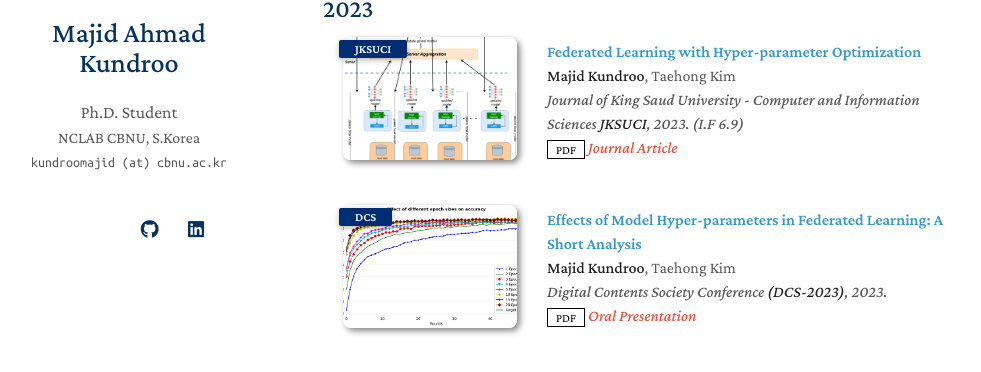
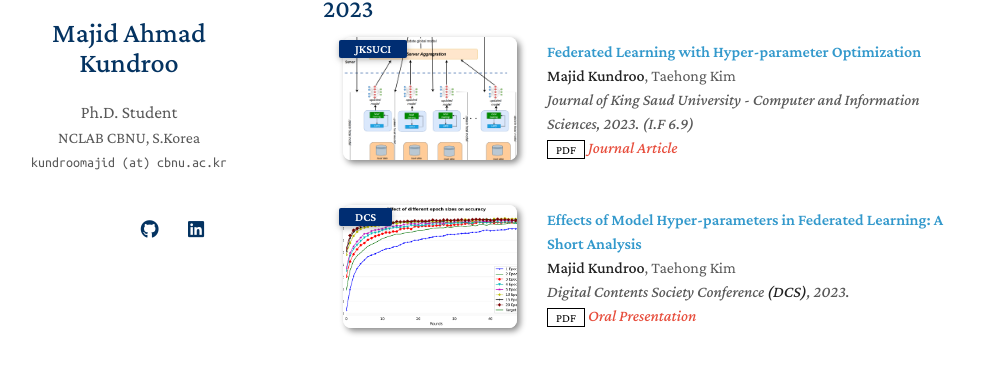
Before and after one commit to kundroomajid/kundroomajid.github.io, a Jekyll site: the page built from index.md, in a window 1280 px wide and 900 px high, scrolled down 711 px. Shown: the part 169-541 px from the top of the window, without its empty margins (147-1128 px from the left). Built offline with Jekyll 4.4.1, drawn with Linux system fonts in a browser that asks for light colours; nearby versions of some CDN libraries; a style sheet for code colours, icons or effects is not loaded; our own code applies the rules of GitHub Pages for plain Markdown files.

```diff
--- a/_includes/publications.md
+++ b/_includes/publications.md
@@ -14,7 +14,7 @@
       <div class="col-sm-9" style="position: relative;padding-right: 15px;padding-left: 20px;">
         <div class="title"><a href="https://doi.org/10.1016/j.jksuci.2023.101740">Federated Learning with Hyper-parameter Optimization</a></div>
         <div class="author"><strong>Majid Kundroo</strong>, Taehong Kim</div>
-        <div class="periodical"><em>Journal of King Saud University - Computer and Information Sciences <strong>JKSUCI</strong>, 2023. (I.F 6.9)</em></div>
+        <div class="periodical"><em>Journal of King Saud University - Computer and Information Sciences, 2023. (I.F 6.9)</em></div>
         <div class="links">
           <a href="#" class="btn btn-sm z-depth-0" role="button" target="_blank" style="font-size:12px;">PDF</a>
           <!-- <a href="#" class="btn btn-sm z-depth-0" role="button" target="_blank" style="font-size:12px;">Code</a> -->
@@ -36,7 +36,7 @@
       <div class="col-sm-9" style="position: relative;padding-right: 15px;padding-left: 20px;">
         <div class="title"><a href="{{ site.dcs-23 }}">Effects of Model Hyper-parameters in Federated Learning: A Short Analysis</a></div>
         <div class="author"><strong>Majid Kundroo</strong>, Taehong Kim</div>
-        <div class="periodical"><em>Digital Contents Society Conference <strong>(DCS-2023)</strong>, 2023.</em></div>
+        <div class="periodical"><em>Digital Contents Society Conference <strong>(DCS)</strong>, 2023.</em></div>
         <div class="links">
           <a href="#" class="btn btn-sm z-depth-0" role="button" target="_blank" style="font-size:12px;">PDF</a>
           <!-- <a href="#" class="btn btn-sm z-depth-0" role="button" target="_blank" style="font-size:12px;">Code</a> -->
```
